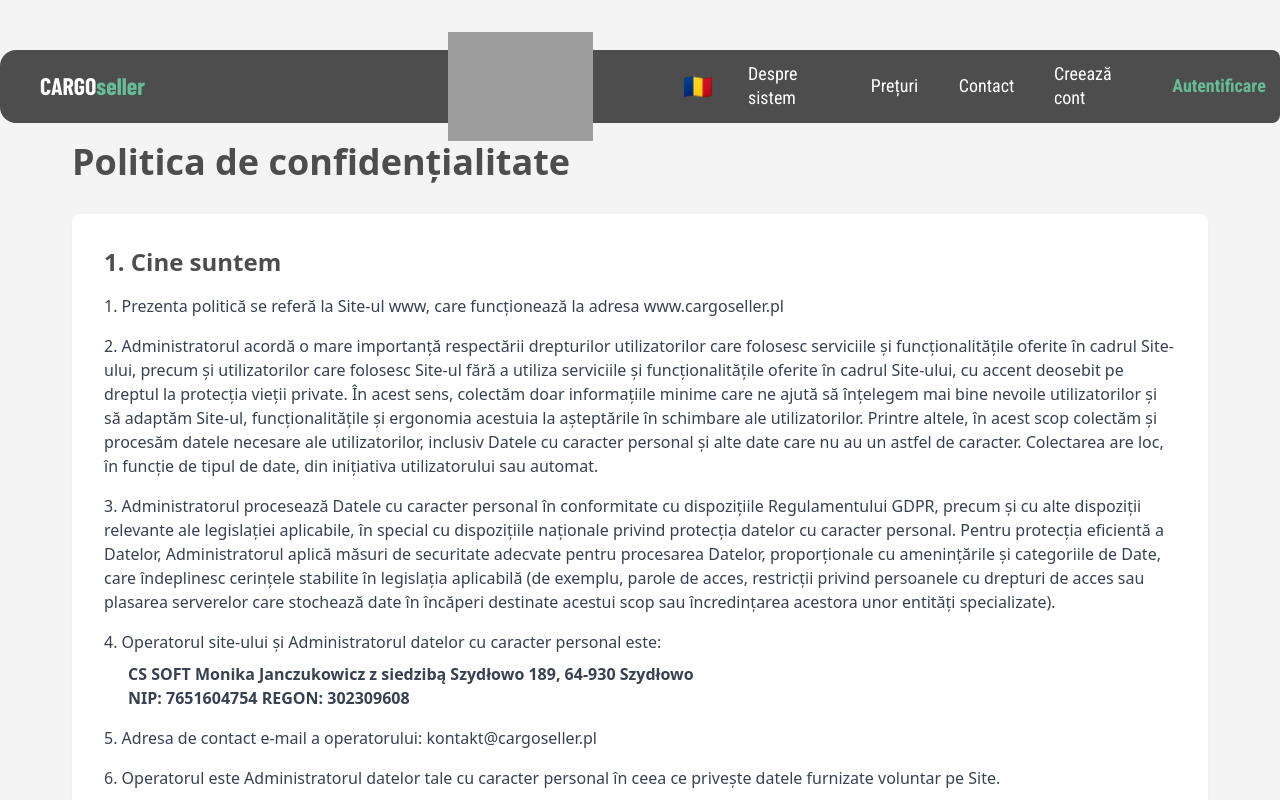
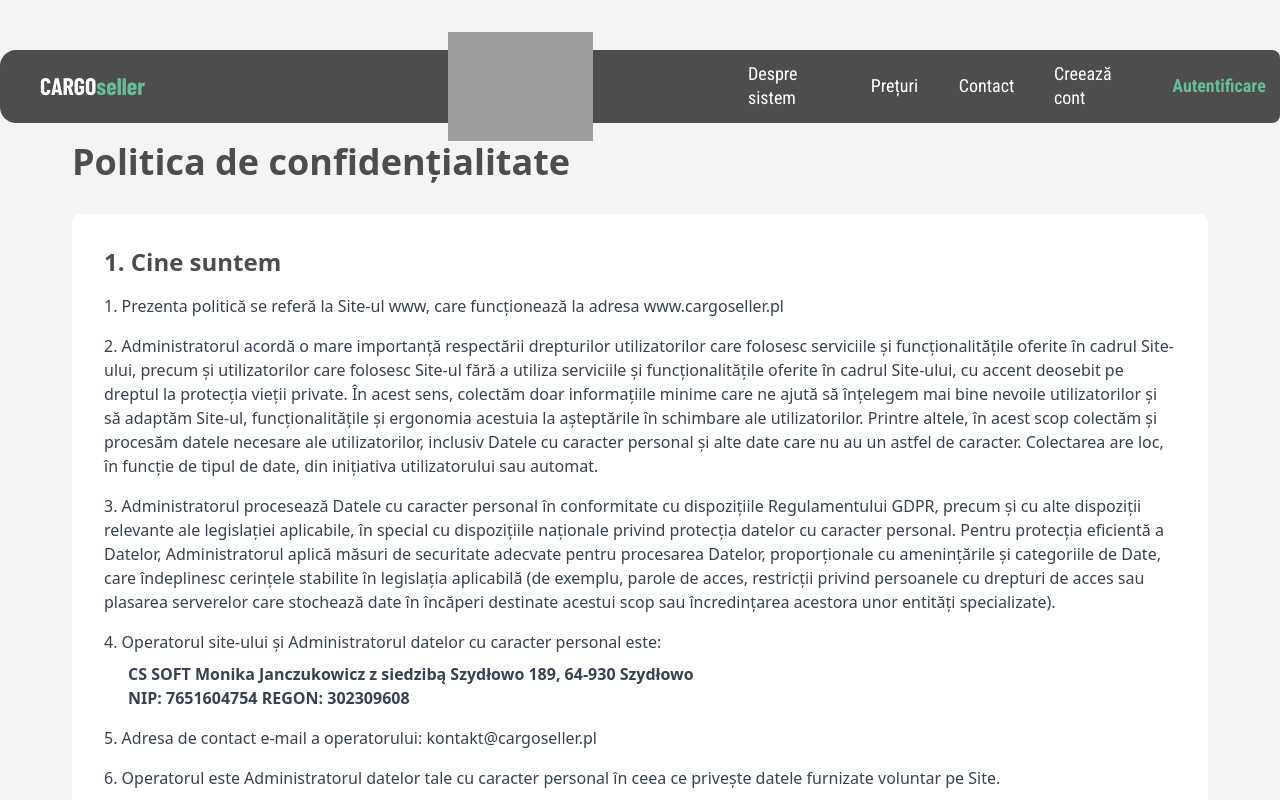
Before and after one commit to mharasny/ro-cargoseller, a React (Vite) app: page /polityka-prywatnosci in a window 1280 px wide. Shown: the top 800 px of the page. Built offline with nearby package versions, Linux system fonts and the light colour scheme; grey boxes are pictures that could not be loaded; some icons are missing; the HTML template or start-up script is replaced by a standard one.

Commit message:
Fix: Flag icons not displaying on Windows

```diff
--- a/index.html
+++ b/index.html
@@ -16,6 +16,7 @@
     <meta name="twitter:site" content="@lovable_dev" />
     <meta name="twitter:image" content="https://storage.googleapis.com/gpt-engineer-file-uploads/ZglwILlJNihKmGIePvSZbUvTBoC2/social-images/social-1759222709405-ikona-cargo-seller-300x300.png">
     <link rel="stylesheet" href="https://fonts.googleapis.com/css2?family=Roboto+Condensed:wght@400;700&family=Barlow+Condensed:wght@400;700&display=swap">
+    <link rel="stylesheet" href="https://cdn.jsdelivr.net/npm/flag-icons@7.2.3/css/flag-icons.min.css">
 
 
 
--- a/src/components/Header.tsx
+++ b/src/components/Header.tsx
@@ -9,19 +9,19 @@ import {
 } from "@/components/ui/dropdown-menu";
 
 const languages = [
-  { code: 'at', name: 'Österreich', url: 'https://cargoseller.at', flag: '🇦🇹' },
-  { code: 'be', name: 'Belgique', url: 'https://cargoseller.be', flag: '🇧🇪' },
-  { code: 'cz', name: 'Česko', url: 'https://cargoseller.cz', flag: '🇨🇿' },
-  { code: 'fr', name: 'France', url: 'https://cargoseller.fr', flag: '🇫🇷' },
-  { code: 'es', name: 'España', url: 'https://cargoseller.es', flag: '🇪🇸' },
-  { code: 'nl', name: 'Nederland', url: 'https://cargoseller.nl', flag: '🇳🇱' },
-  { code: 'lt', name: 'Lietuva', url: 'https://cargoseller.lt', flag: '🇱🇹' },
-  { code: 'de', name: 'Deutschland', url: 'https://cargoseller.de', flag: '🇩🇪' },
-  { code: 'pl', name: 'Polska', url: 'https://cargoseller.pl', flag: '🇵🇱' },
-  { code: 'ro', name: 'România', url: 'https://cargoseller.ro', flag: '🇷🇴', active: true },
-  { code: 'sk', name: 'Slovensko', url: 'https://cargoseller.sk', flag: '🇸🇰' },
-  { code: 'gb', name: 'United Kingdom', url: 'https://cargoseller.co.uk', flag: '🇬🇧' },
-  { code: 'it', name: 'Italia', url: 'https://cargoseller.it', flag: '🇮🇹' },
+  { code: 'at', name: 'Österreich', url: 'https://cargoseller.at' },
+  { code: 'be', name: 'Belgique', url: 'https://cargoseller.be' },
+  { code: 'cz', name: 'Česko', url: 'https://cargoseller.cz' },
+  { code: 'fr', name: 'France', url: 'https://cargoseller.fr' },
+  { code: 'es', name: 'España', url: 'https://cargoseller.es' },
+  { code: 'nl', name: 'Nederland', url: 'https://cargoseller.nl' },
+  { code: 'lt', name: 'Lietuva', url: 'https://cargoseller.lt' },
+  { code: 'de', name: 'Deutschland', url: 'https://cargoseller.de' },
+  { code: 'pl', name: 'Polska', url: 'https://cargoseller.pl' },
+  { code: 'ro', name: 'România', url: 'https://cargoseller.ro', active: true },
+  { code: 'sk', name: 'Slovensko', url: 'https://cargoseller.sk' },
+  { code: 'gb', name: 'United Kingdom', url: 'https://cargoseller.co.uk' },
+  { code: 'it', name: 'Italia', url: 'https://cargoseller.it' },
 ];
 
 const Header = () => {
@@ -64,7 +64,7 @@ const Header = () => {
           <DropdownMenu>
             <DropdownMenuTrigger asChild>
               <div className="justify-center items-center flex flex-col w-[60px] h-[73px] bg-[#4D4D4D] px-2.5 py-2 gap-2.5 cursor-pointer hover:bg-gray-600 transition-colors">
-                <span className="text-2xl">{activeLanguage.flag}</span>
+                <span className={`fi fi-${activeLanguage.code} text-2xl`} style={{ fontSize: '24px' }}></span>
               </div>
             </DropdownMenuTrigger>
             <DropdownMenuContent className="w-48 bg-popover z-50">
@@ -74,7 +74,7 @@ const Header = () => {
                     href={lang.url}
                     className={`flex items-center gap-2 ${lang.active ? 'bg-accent' : ''}`}
                   >
-                    <span className="text-lg">{lang.flag}</span>
+                    <span className={`fi fi-${lang.code}`} style={{ fontSize: '18px' }}></span>
                     <span>{lang.name}</span>
                   </a>
                 </DropdownMenuItem>
@@ -146,7 +146,7 @@ const Header = () => {
               <DropdownMenu>
                 <DropdownMenuTrigger asChild>
                   <div className="flex w-full items-center justify-center p-4 hover:bg-gray-600 transition-colors cursor-pointer">
-                    <span className="text-2xl mr-2">{activeLanguage.flag}</span>
+                    <span className={`fi fi-${activeLanguage.code} mr-2`} style={{ fontSize: '24px' }}></span>
                     <div className="text-white font-roboto-condensed text-lg font-normal leading-6">
                       Limbă / Language
                     </div>
@@ -159,7 +159,7 @@ const Header = () => {
                         href={lang.url}
                         className={`flex items-center gap-2 ${lang.active ? 'bg-accent' : ''}`}
                       >
-                        <span className="text-lg">{lang.flag}</span>
+                        <span className={`fi fi-${lang.code}`} style={{ fontSize: '18px' }}></span>
                         <span>{lang.name}</span>
                       </a>
                     </DropdownMenuItem>
```
